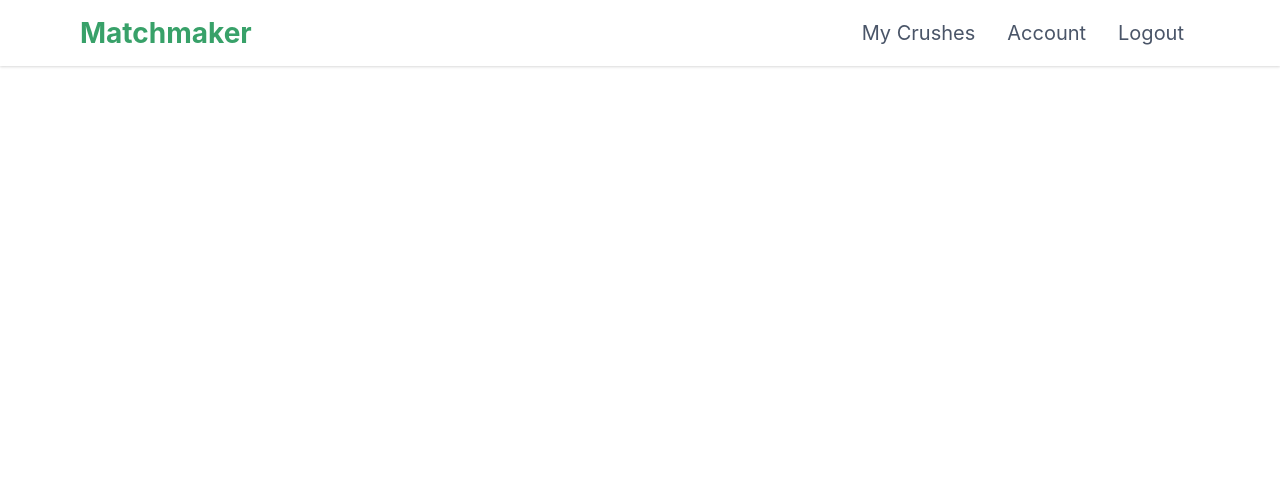
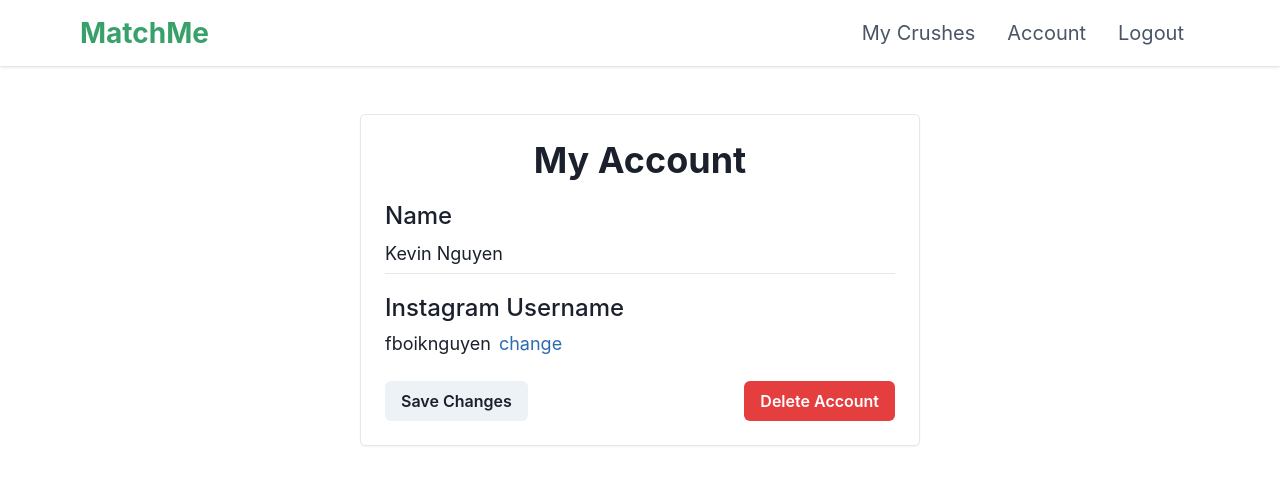
Before and after one commit to JosephZhang-LDL/MatchMaker, a React (Create React App) app: page /account in a window 1280 px wide. Shown: the top 482 px of the page. Built offline with nearby package versions, Linux system fonts and the light colour scheme.

Commit message:
Basic account page

```diff
--- a/src/App.js
+++ b/src/App.js
@@ -10,16 +10,18 @@ import {
   Redirect,
 } from "react-router-dom";
 import MyCrushes from "./components/MyCrushes";
+import Account from "./components/Account";
 
 function App() {
   return (
     <ChakraProvider theme={theme}>
+      <Router>
       <div>
         <Navbar />
       </div>
-      <Router>
         <Switch>
           <Route path="/my-crushes" exact render={() => <MyCrushes />} />
+          <Route path="/account" exact render={() => <Account />} />
           <Route
             path="/"
             exact
--- /dev/null
+++ b/src/components/Account/AccountBox.jsx
@@ -0,0 +1,62 @@
+import React from "react";
+import { Box, Flex, Heading, Input, Text, FormControl, Link, Button } from "@chakra-ui/react";
+import { TabContainer, Row, Col } from "../general/Standard";
+
+const data = {
+  name: "Kevin Nguyen",
+  username: "fboiknguyen",
+};
+
+const AccountBox = (props) => {
+  return (
+    <Box px="5em" py="3em">
+      <Flex justify="center">
+        <TabContainer flexDir="column" py="6" px="6" width="50%" minWidth="400px">
+          <Row justify="center" textAlign="center">
+            <Heading>My Account</Heading>
+          </Row>
+          <form>
+            <Row mt="4">
+              <Text fontSize="24px" fontWeight="medium">
+                Name
+              </Text>
+            </Row>
+            <FormControl>
+              <Row>
+                <Input
+                  fontSize="18px"
+                  variant="flushed"
+                  placeholder="Name"
+                  value={data.name}
+                />
+              </Row>
+            </FormControl>
+            <Row mt="4">
+              <Text fontSize="24px" fontWeight="medium">
+                Instagram Username
+              </Text>
+            </Row>
+            <Row mt="1">
+              <Col>
+                <Text fontSize="18px">{data.username}</Text>
+              </Col>
+              <Col ml="2">
+                <Link fontSize="18px" color="blue.600">change</Link>
+              </Col>
+            </Row>
+            <Row mt="6" justify="space-between">
+                <Col>
+                <Button>Save Changes</Button>
+                </Col>
+                <Col>
+                <Button colorScheme="red">Delete Account</Button>
+                </Col>
+            </Row>
+          </form>
+        </TabContainer>
+      </Flex>
+    </Box>
+  );
+};
+
+export default AccountBox;
--- /dev/null
+++ b/src/components/Account/index.js
@@ -0,0 +1,3 @@
+import AccountBox from "./AccountBox";
+
+export default AccountBox;
--- a/src/components/general/Navbar/MenuItem.jsx
+++ b/src/components/general/Navbar/MenuItem.jsx
@@ -1,5 +1,6 @@
 import React from "react";
-import { Box, Text, Link } from "@chakra-ui/react";
+import { Box, Text } from "@chakra-ui/react";
+import { Link } from "react-router-dom";
 import styled from "styled-components";
 
 const NavBox = styled(Box)`
@@ -9,7 +10,7 @@ const NavBox = styled(Box)`
 const MenuItem = (props) => {
   return (
     <NavBox>
-      <Link href={`/${props.link}`}>
+      <Link to={`/${props.link}`}>
         <Text color="gray.600" fontSize="20px">
           {props.text}
         </Text>
--- a/src/components/general/Navbar/Navbar.jsx
+++ b/src/components/general/Navbar/Navbar.jsx
@@ -8,7 +8,7 @@ const Navbar = (props) => {
   return (
     <Flex py=".75em" px="5em" boxShadow="base" justify="space-between">
       <Text color="green.500" fontSize="28px" fontWeight="bold">
-        Matchmaker
+        MatchMe
       </Text>
       <Flex align="center">
         <MenuItem text="My Crushes" link="my-crushes" />
```
